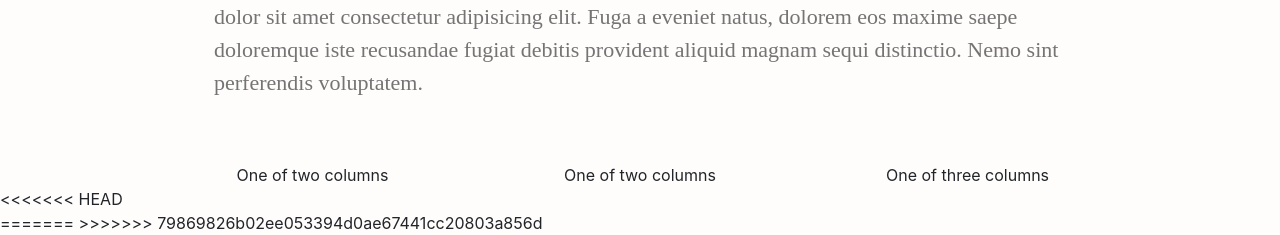
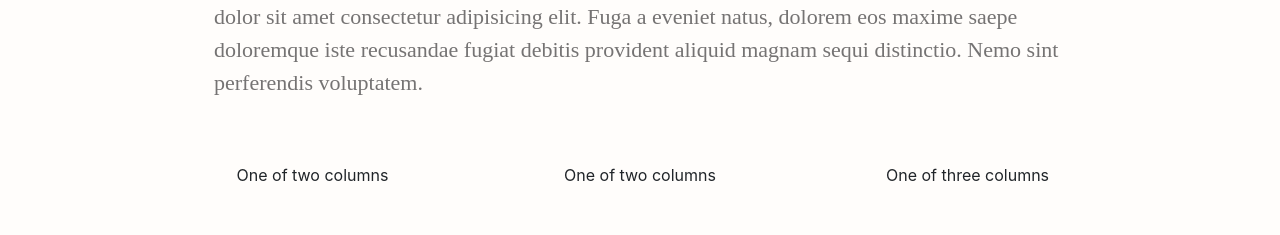
Before and after one commit to oliverlogie/KroArt, a PHP site: page /About/about.php in a window 1280 px wide. Shown: the part 674-909 px from the top of the page. After the commit the page ends 855 px from the top, so only its background shows below. Run offline with PHP 8.4, Linux system fonts and the light colour scheme; some web fonts are replaced.

Commit message:
kleine verbesserungen

```diff
--- a/Website/Contact/contact.php
+++ b/Website/Contact/contact.php
@@ -1,6 +1,5 @@
 
 <?php  include_once('../includes/navbar.php'); ?>
-     </header>
 <main>
     <div class="conactDaten container d-block d-lg-flex p-lg-5 p-4 text-center">
         <div class="row col-sm-12 col-md-12 col-lg-7 m-0 p-0 pb-5 pt-5 text-center">
@@ -19,7 +18,3 @@
     </div>
 </main>
 <?php include_once('../includes/footer.php') ?>
-
-
-</body>
-</html>
--- a/Website/Home/index.php
+++ b/Website/Home/index.php
@@ -38,3 +38,5 @@
 
     </div>
 </main>
+
+<?php include_once('../includes/footer.php') ?>
--- a/Website/includes/footer.php
+++ b/Website/includes/footer.php
@@ -11,17 +11,12 @@
       One of three columns
     </div>
   </div>
-<<<<<<< HEAD
   <!-- Footer Links -->
+</footer>
 
-</footer>
-<!-- Footer -->
 <script src="https://code.jquery.com/jquery-3.3.1.slim.min.js" integrity="sha384-q8i/X+965DzO0rT7abK41JStQIAqVgRVzpbzo5smXKp4YfRvH+8abtTE1Pi6jizo" crossorigin="anonymous"></script>
 <script src="https://cdnjs.cloudflare.com/ajax/libs/popper.js/1.14.7/umd/popper.min.js" integrity="sha384-UO2eT0CpHqdSJQ6hJty5KVphtPhzWj9WO1clHTMGa3JDZwrnQq4sF86dIHNDz0W1" crossorigin="anonymous"></script>
 <script src="https://stackpath.bootstrapcdn.com/bootstrap/4.3.1/js/bootstrap.min.js" integrity="sha384-JjSmVgyd0p3pXB1rRibZUAYoIIy6OrQ6VrjIEaFf/nJGzIxFDsf4x0xIM+B07jRM" crossorigin="anonymous"></script>
 <script src="../js/script.js"></script>
 </body>
 </html>
-=======
-</footer>
->>>>>>> 79869826b02ee053394d0ae67441cc20803a856d
--- a/Website/includes/navbar.php
+++ b/Website/includes/navbar.php
@@ -65,3 +65,4 @@
             <span class=" d-sm-flex d-lg-none d-md-none" style="font-size:30px;cursor:pointer" onclick="openNav()">&#9776;</span>
         </div>
     </nav>
+</header>
```
Also changed, not shown: Website/About/about.php (+1 -6 lines). Lines whose indentation alone changed are shown as unchanged.
